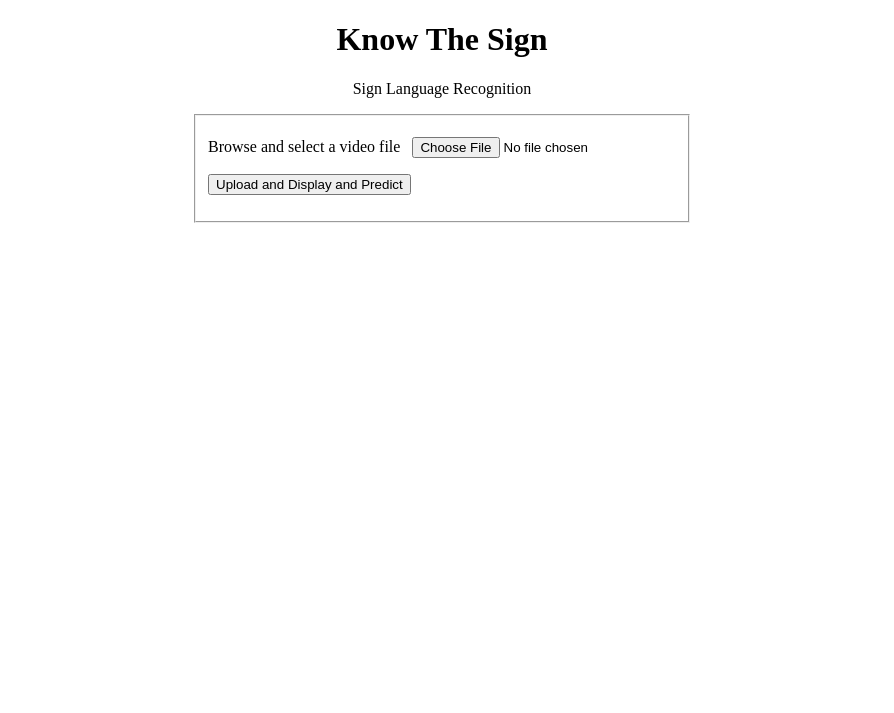
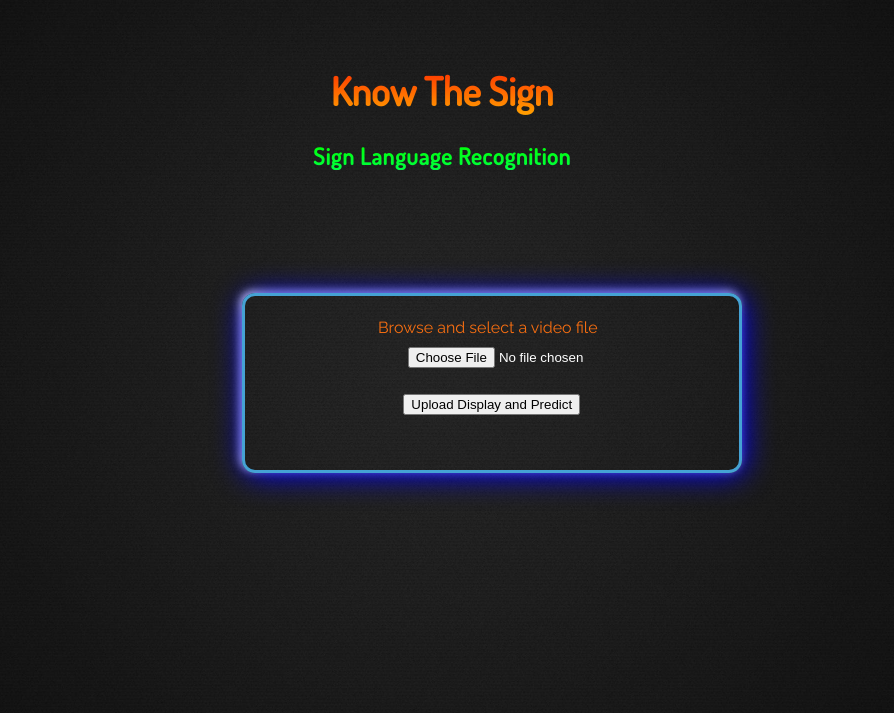
Before and after one commit to bhanuprathap2000/slrcore, a Django app: page / in a window 1280 px wide. Shown: the top 713 px of the page, without its empty margins (198-1092 px from the left). Run offline with Django 3.2, Linux system fonts and the light colour scheme.

Commit message:
added the static files

```diff
--- /dev/null
+++ b/slr/static/style.css
@@ -0,0 +1,66 @@
+@import url("https://fonts.googleapis.com/css2?family=Dosis:wght@500&display=swap");
+@import url("https://fonts.googleapis.com/css2?family=Raleway&display=swap");
+
+* {
+  box-sizing: border-box;
+}
+
+body {
+  background-image: url("wp4.jpg");
+  background-repeat: no-repeat;
+  background-size: cover;
+  max-width: 100%;
+  max-height: 100%;
+}
+
+h1 {
+  font-family: "Dosis", sans-serif;
+  padding-top: 40px;
+  text-align: center;
+  font-size: 39px;
+  background: -webkit-linear-gradient(#bb2205, #ff5403, #f0a500);
+  -webkit-background-clip: text;
+  -webkit-text-fill-color: transparent;
+  filter: saturate(2);
+}
+
+#sub-head {
+  text-align: center;
+  font-size: 23px;
+  font-family: "Dosis", sans-serif;
+  background: -webkit-linear-gradient(#00ff00, #00ff40);
+  -webkit-background-clip: text;
+  -webkit-text-fill-color: transparent;
+  letter-spacing: 0.05rem;
+}
+
+.container2 {
+  position: relative;
+  top: 100px;
+  left: 34%;
+  text-align: center;
+  position: relative;
+  width: 500px;
+  height: 180px;
+  border-radius: 13px;
+  border-color: #45a2d4;
+  border-width: 3px;
+  border-style: solid;
+
+  box-shadow: 2px 2px 30px blue, -2px -2px 8px whitesmoke;
+
+  /* box-shadow: 1px 1px 10px  #00d4ff, -1px -1px 10px #00ff6a;  */
+}
+
+p {
+  color: white;
+}
+
+.label {
+  font-family: "Raleway", sans-serif;
+  color: #f76e11;
+}
+
+.file-choose {
+  padding: 10px 0 10px 85px;
+}
--- a/slr/templates/index.html
+++ b/slr/templates/index.html
@@ -1,30 +1,35 @@
+{% load static %}
+
 <!DOCTYPE html>
 <html>
     <head>
         <title>Django - Sign Video Upload and predict </title>
+		<link rel="stylesheet" href="static/style.css">
     </head>
     <body>
-        <h1 style="text-align:center">Know The Sign</h1><p style="text-align:center">Sign Language Recognition</p>
-		<div style="width: 500px; margin: auto;">
-			<fieldset name="Video File Upload and Display">
+        <h1 style="text-align:center">Know The Sign</h1>
+		<h3 id="sub-head">Sign Language Recognition</h3>
+
+		<div class="container1">
+			<fieldset class="container2" name="Video File Upload and Display">
 				{% if msg %} {% autoescape off %} {{ msg }} {% endautoescape %} {% endif %}
 				<form method="post" action="/" enctype="multipart/form-data">
 					{% csrf_token %}
 					<dl>
 						<p>
-							<label>Browse and select a video file</label>&nbsp;&nbsp;
-							<input type="file" name="file" autocomplete="off" required>
+							<label class="label">Browse and select a video file</label>&nbsp;&nbsp;
+							<input class="file-choose" type="file" name="file" autocomplete="off" required>
 						</p>
 					</dl>
 					<p>
-						<input type="submit" value="Upload and Display and Predict">
+						<input type="submit" value="Upload Display and Predict">
 					</p>
 				</form>
 			</fieldset>
 
 			{% if filename %}
 				<div style="margin: 10px auto;">
-					<video width="500" height="240" autoplay="autoplay" controls="controls" preload="preload">
+					<video style="margin-left:32rem;margin-top:10rem" width="500" height="240" autoplay="autoplay" controls="controls" preload="preload">
 						<source src="{{ filename }}" type="video/mp4"></source>
 					</video>
 				</div>
@@ -32,8 +37,8 @@
 
 			{% if data %}
 
-			<h2>
-				Predicted sign is <strong>{{data.predicted_label}}</strong>
+			<h2 style="color:white;text-align:center;">
+				Predicted sign is <h1 style="padding-top:3px">{{data.predicted_label}}</h1>
 			</h2>
 
 			{% endif %}
```
Also changed, not shown: slr/static/wp3.jpg (added), slr/static/wp4.jpg (added), slr/static/wp6.jpg (added), slr/static/wp7.jpg (added), slr/static/wp9.jpg (added).
